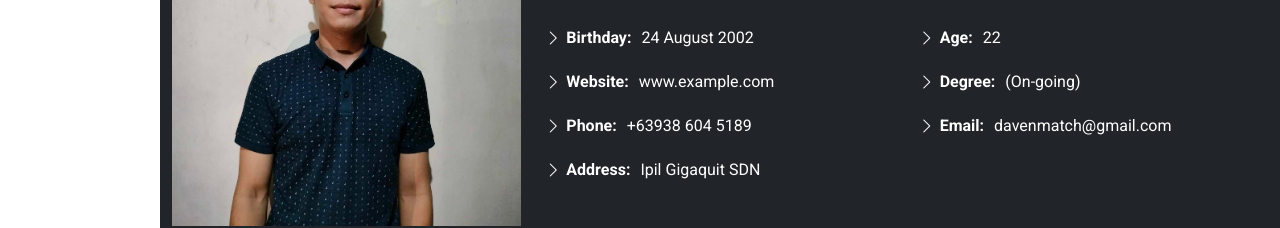
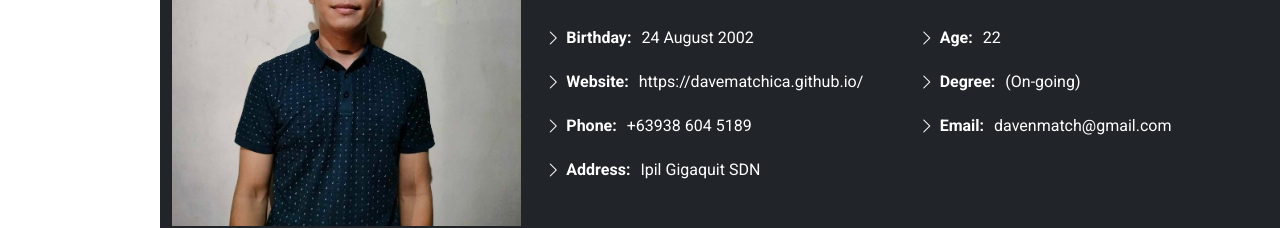
Before and after one commit to davematchica/davematchica.github.io, a plain HTML site: page index.html in a window 1280 px wide. Shown: the part 1122-1350 px from the top of the page. Drawn offline with Linux system fonts and the light colour scheme; a script that the page names is missing.

Commit message:
change web link

```diff
--- a/index.html
+++ b/index.html
@@ -147,7 +147,8 @@
                     </li>
                     <li>
                       <i class="bi bi-chevron-right"></i>
-                      <strong>Website:</strong> <span>www.example.com</span>
+                      <strong>Website:</strong>
+                      <span>https://davematchica.github.io/</span>
                     </li>
                     <li>
                       <i class="bi bi-chevron-right"></i>
```
